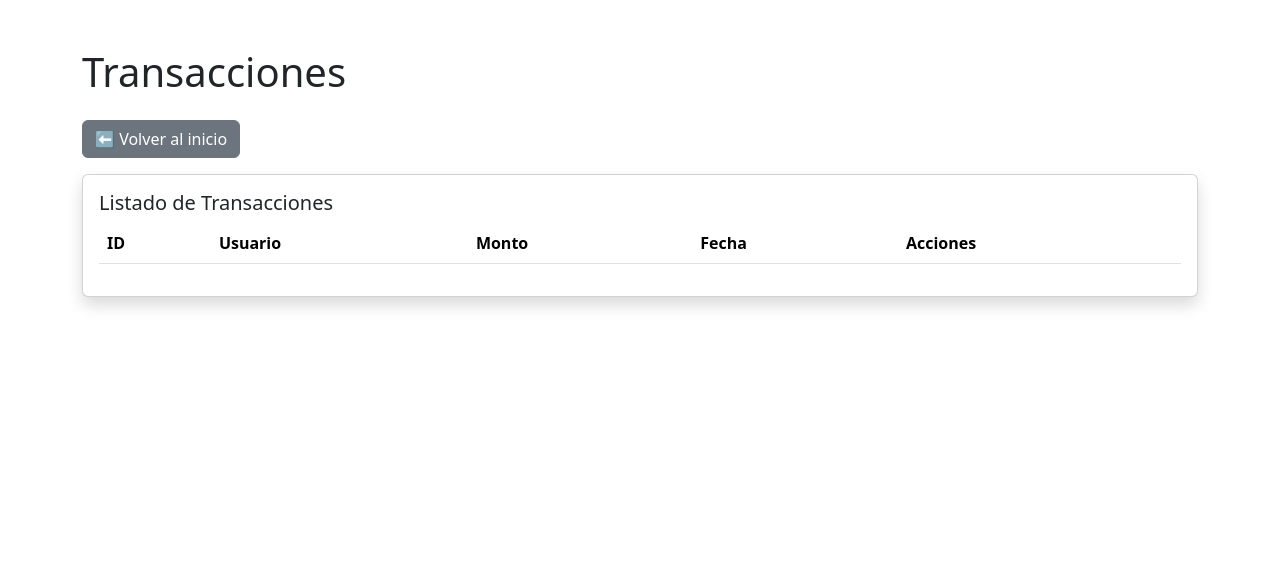
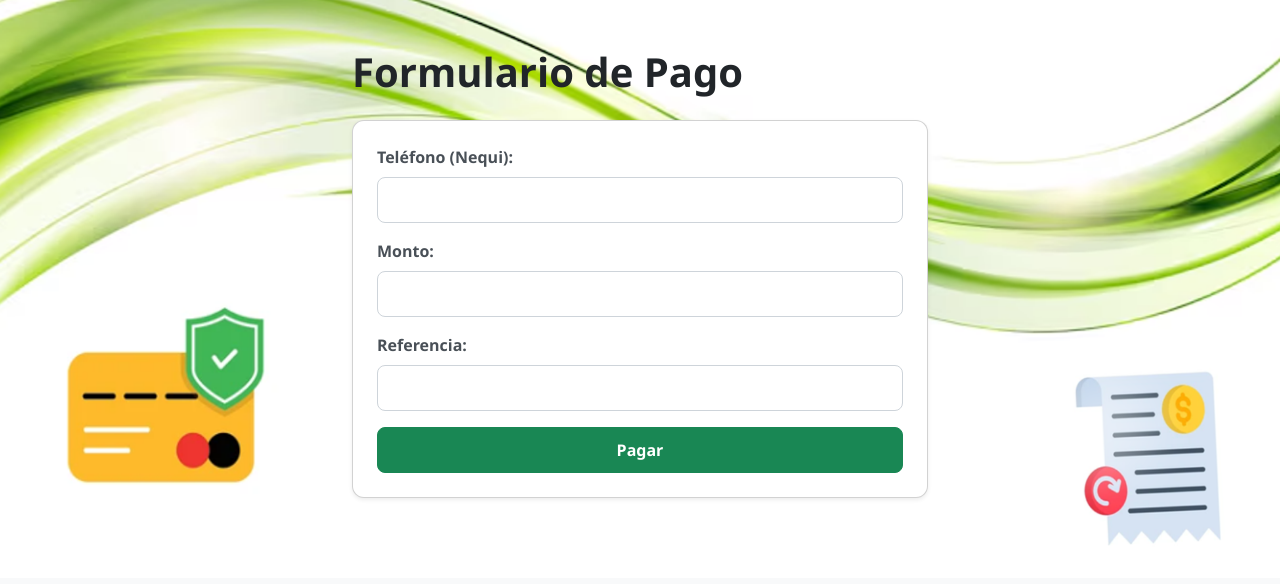
Before and after one commit to juancod12/VitrinaVillavicencio, a PHP site: template views/transacciones.php in a window 1280 px wide. Shown: the top 584 px of the page. Run offline with PHP 8.4, Linux system fonts and the light colour scheme; the template is opened without the code that fills it, so the values that code supplies are empty.

Commit message:
front publicaciones y transaccion completas

```diff
--- /dev/null
+++ b/api/transacciones/pago.php
@@ -0,0 +1,37 @@
+<?php
+function procesarPagoNequi($phoneNumber, $amount, $reference) {
+    $accessToken = "TU_ACCESS_TOKEN"; // Cambia por tu token de Nequi
+    $url = "https://sandbox.nequi.com/api/v1/payments"; // Endpoint sandbox
+
+    $data = [
+        "amount" => $amount,
+        "phoneNumber" => $phoneNumber,
+        "reference" => $reference
+    ];
+
+    $ch = curl_init($url);
+    curl_setopt($ch, CURLOPT_HTTPHEADER, [
+        "Authorization: Bearer $accessToken",
+        "Content-Type: application/json"
+    ]);
+    curl_setopt($ch, CURLOPT_RETURNTRANSFER, true);
+    curl_setopt($ch, CURLOPT_POST, true);
+    curl_setopt($ch, CURLOPT_POSTFIELDS, json_encode($data));
+
+    $response = curl_exec($ch);
+    curl_close($ch);
+
+    return json_decode($response, true);
+}
+
+// Capturar datos del POST si se envió el formulario
+$result = null;
+if ($_SERVER['REQUEST_METHOD'] === 'POST') {
+    $phoneNumber = $_POST['phoneNumber'] ?? '';
+    $amount = $_POST['amount'] ?? 0;
+    $reference = $_POST['reference'] ?? '';
+
+    if ($phoneNumber && $amount > 0 && $reference) {
+        $result = procesarPagoNequi($phoneNumber, $amount, $reference);
+    }
+}
--- /dev/null
+++ b/assets/css/transaccionescss.css
@@ -0,0 +1,79 @@
+/* Fondo general */
+body {
+    background-image: url('../img/fondotransacciones.png'); /* Ruta de tu imagen */
+    background-size: cover;     /* Ajusta la imagen al tamaño de la pantalla */
+    background-position: center;
+    background-repeat: no-repeat;
+    font-family: 'Segoe UI', Tahoma, Geneva, Verdana, sans-serif;
+}
+
+
+/* Contenedor principal */
+.container {
+    max-width: 600px;
+}
+
+/* Card del formulario */
+form.card {
+    border-radius: 12px;
+    padding: 30px;
+    background-color: #ffffff;
+    box-shadow: 0 4px 12px rgba(0,0,0,0.1);
+    transition: transform 0.2s, box-shadow 0.2s;
+}
+
+form.card:hover {
+    transform: translateY(-3px);
+    box-shadow: 0 8px 20px rgba(0,0,0,0.15);
+}
+
+/* Labels y campos */
+.form-label {
+    font-weight: 600;
+    color: #495057;
+}
+
+.form-control {
+    border-radius: 8px;
+    border: 1px solid #ced4da;
+    padding: 10px 12px;
+    transition: border-color 0.2s, box-shadow 0.2s;
+}
+
+.form-control:focus {
+    border-color: #198754;
+    box-shadow: 0 0 0 0.2rem rgba(25, 135, 84, 0.25);
+}
+
+/* Botón */
+.btn-success {
+    background-color: #198754;
+    border-color: #198754;
+    font-weight: 600;
+    padding: 10px 20px;
+    border-radius: 8px;
+    transition: background-color 0.2s, transform 0.2s;
+}
+
+.btn-success:hover {
+    background-color: #157347;
+    transform: translateY(-2px);
+}
+
+/* Card de resultado */
+.mt-4.card {
+    border-radius: 12px;
+    padding: 20px;
+    background-color: #ffffff;
+    box-shadow: 0 4px 12px rgba(0,0,0,0.08);
+}
+
+.text-success {
+    font-weight: 600;
+    color: #198754 !important;
+}
+
+.text-danger {
+    font-weight: 600;
+    color: #dc3545 !important;
+}
--- a/views/transacciones.php
+++ b/views/transacciones.php
@@ -1,54 +1,54 @@
+<?php
+// Incluir la lógica
+require_once 'api/transacciones/pago.php';
+?>
 <!DOCTYPE html>
 <html lang="es">
 <head>
-  <meta charset="UTF-8">
-  <meta name="viewport" content="width=device-width, initial-scale=1.0">
-  <title>Gestión de Transacciones</title>
-  <link href="https://cdn.jsdelivr.net/npm/bootstrap@5.3.2/dist/css/bootstrap.min.css" rel="stylesheet">
+    <meta charset="UTF-8">
+    <title>Pagar con Nequi</title>
+    <!-- Bootstrap 5 CDN -->
+    <link href="https://cdn.jsdelivr.net/npm/bootstrap@5.3.2/dist/css/bootstrap.min.css" rel="stylesheet">
+    <!-- referencia de stylos-->
+    <link rel="stylesheet" href="assets/css/transaccionescss.css">
 </head>
-<body>
-  <div class="container py-5">
-    <h1 class="mb-4">Transacciones</h1>
-    <a href="index.php" class="btn btn-secondary mb-3">⬅ Volver al inicio</a>
+<body class="bg-light">
+<div class="container py-5">
+    <h1 class="fw-bold fs-1 mb-4">Formulario de Pago</h1>
 
-    <div class="card shadow">
-      <div class="card-body">
-        <h5 class="card-title">Listado de Transacciones</h5>
-        <table class="table table-striped">
-          <thead>
-            <tr>
-              <th>ID</th>
-              <th>Usuario</th>
-              <th>Monto</th>
-              <th>Fecha</th>
-              <th>Acciones</th>
-            </tr>
-          </thead>
-          <tbody id="tabla-transacciones"></tbody>
-        </table>
-      </div>
-    </div>
-  </div>
+    <!-- Formulario -->
+    <form method="POST" class="card p-4 shadow-sm bg-white">
+        <div class="mb-3">
+            <label class="form-label">Teléfono (Nequi):</label>
+            <input type="text" name="phoneNumber" class="form-control" required>
+        </div>
 
-  <script>
-    fetch("api/transacciones/listar.php")
-      .then(res => res.json())
-      .then(data => {
-        let tbody = document.getElementById("tabla-transacciones");
-        data.forEach(t => {
-          tbody.innerHTML += `
-            <tr>
-              <td>${t.id}</td>
-              <td>${t.usuario}</td>
-              <td>${t.monto}</td>
-              <td>${t.fecha}</td>
-              <td>
-                <button class="btn btn-sm btn-warning">Editar</button>
-                <button class="btn btn-sm btn-danger">Eliminar</button>
-              </td>
-            </tr>`;
-        });
-      });
-  </script>
+        <div class="mb-3">
+            <label class="form-label">Monto:</label>
+            <input type="number" name="amount" class="form-control" required step="1000" min="1000">
+        </div>
+
+        <div class="mb-3">
+            <label class="form-label">Referencia:</label>
+            <input type="text" name="reference" class="form-control" required>
+        </div>
+
+        <button type="submit" class="btn btn-success">Pagar</button>
+    </form>
+
+    <!-- Resultado del pago -->
+    <?php if($result): ?>
+        <div class="mt-4 card p-3 shadow-sm">
+            <h4>Resultado del pago</h4>
+            <?php if(isset($result['status']) && $result['status'] == "success"): ?>
+                <p class="text-success">¡Pago realizado con éxito!</p>
+                <p>Referencia: <?php echo htmlspecialchars($result['reference']); ?></p>
+            <?php else: ?>
+                <p class="text-danger">Hubo un error en el pago.</p>
+                <pre><?php print_r($result); ?></pre>
+            <?php endif; ?>
+        </div>
+    <?php endif; ?>
+</div>
 </body>
 </html>
```
Also changed, not shown: api/clientes/clientes_create.php (added, +23 -0 lines), api/emprendedores/emprendedores_create.php (added, +28 -0 lines), api/usuarios/Usuarios.php (deleted, +0 -18 lines), api/usuarios/register.php (added, +23 -0 lines), assets/css/publicacionescss.css (added, +114 -0 lines), assets/js/app.js (deleted, +0 -40 lines), views/publicaciones.php (+100 -36 lines), assets/img/banana.jpg (added), assets/img/emprendimiento1.jpg (added), assets/img/fondotransacciones.png (added), assets/img/pina.jpg (added), assets/img/publicaciones.png (added), 1 other file.
